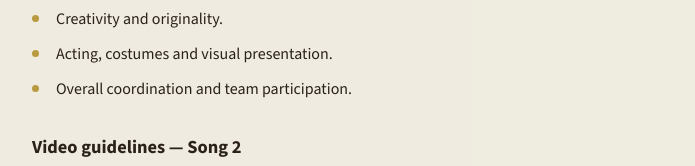
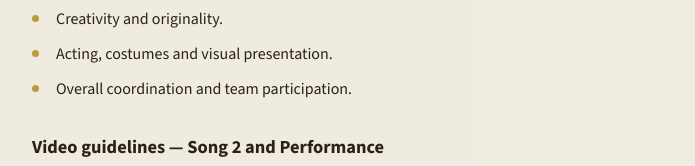
Before and after one commit to johnz81/Nuhro-2026, a plain HTML site: page index.html in a window 1280 px wide. Shown: the part 6121-6287 px from the top of the page, without its empty margins (292-987 px from the left). Drawn offline with nearby package versions, Linux system fonts and the light colour scheme.

Commit message:
Update video guidelines header for clarity

```diff
--- a/index.html
+++ b/index.html
@@ -643,7 +643,7 @@
         <li>Overall coordination and team participation.</li>
       </ul>
 
-      <h3>Video guidelines — Song 2</h3>
+      <h3>Video guidelines — Song 2 and Performance</h3>
       <ul class="plain">
         <li><strong>Original visuals:</strong> all visuals must be original and created by the team. Third-party footage and AI-generated video/images or vfx are not permitted.</li>
         <li><strong>Video quality:</strong> the final video must be submitted in high quality.</li>
```
